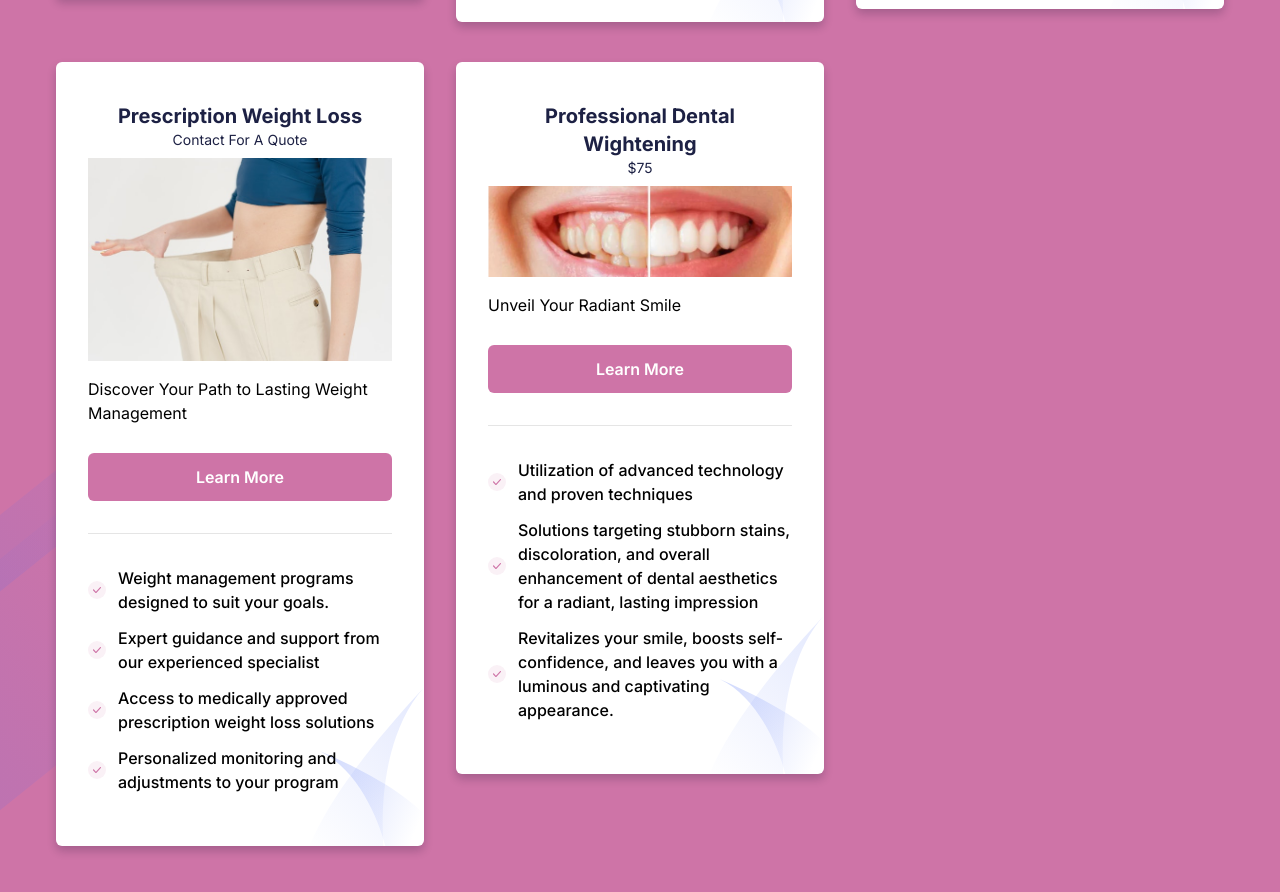
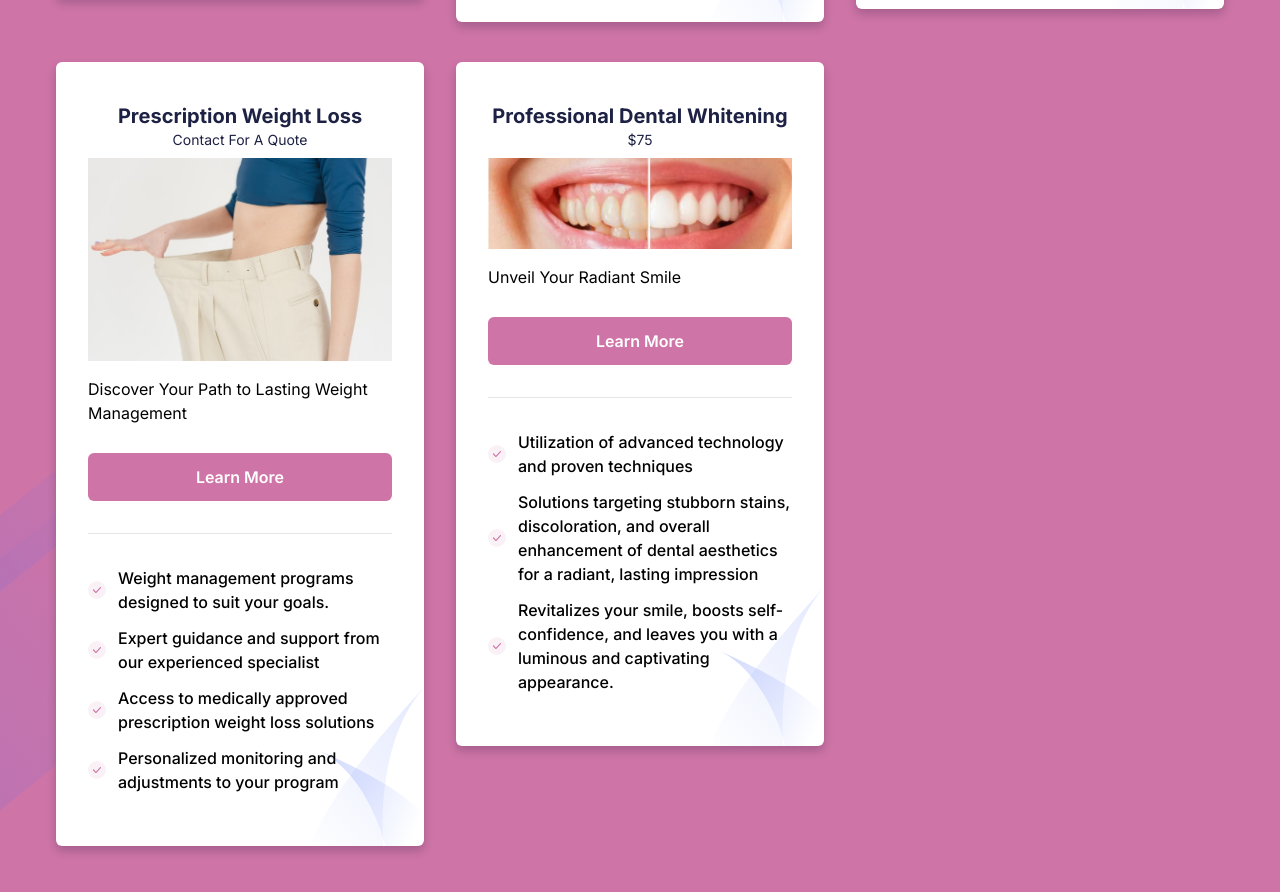
Before and after one commit to SteveGiralt/southernsparkle, a Next.js app: page / in a window 1280 px wide. Shown: the part 2391-3283 px from the top of the page. Built offline with nearby package versions, Linux system fonts and the light colour scheme.

Commit message:
more spelling

```diff
--- a/components/Pricing/index.tsx
+++ b/components/Pricing/index.tsx
@@ -98,7 +98,7 @@ const Pricing = () => {
             />
           </PricingBox>
           <PricingBox
-            packageName="Professional Dental Wightening"
+            packageName="Professional Dental Whitening"
             detailPage="/services/dental-whitening/"
             // price={`${formatCurrency(100)} per Treatment`}
             price="$75"
```
